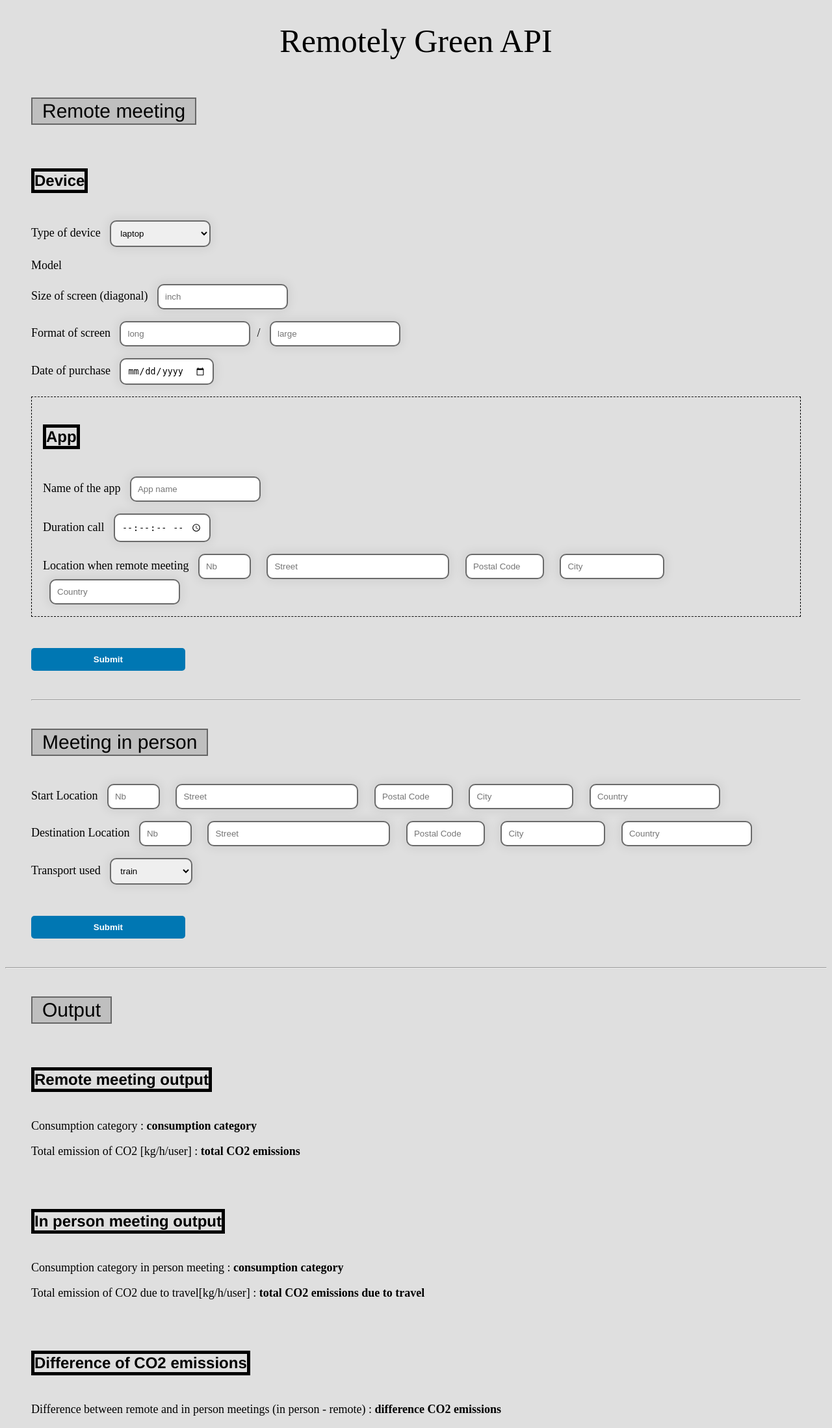
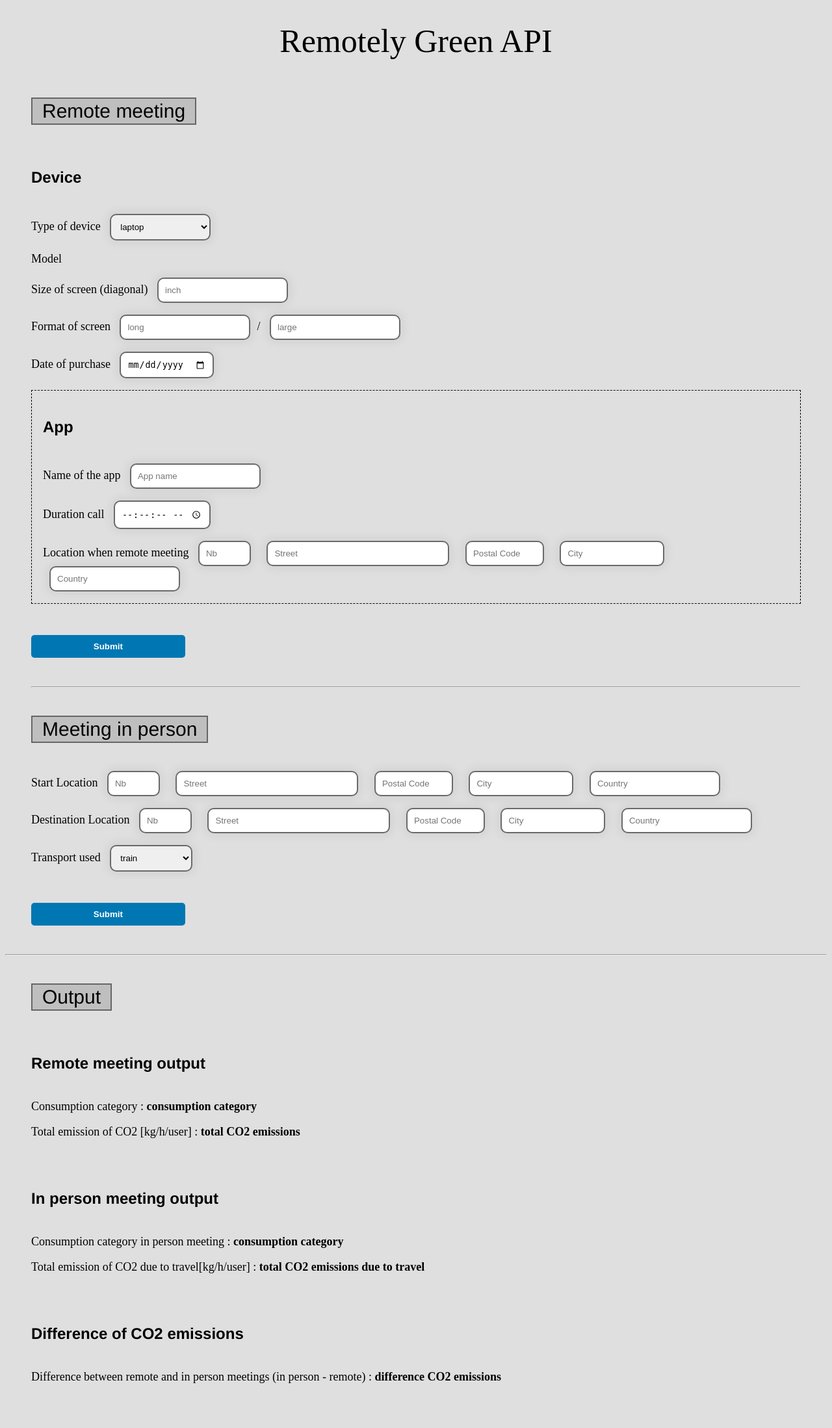
Before and after one commit to RemotelyGreenOrg/remotely-green, a Flask app: page /calculator in a window 1280 px wide. Shown: the whole page at 65% size. After the commit the page ends 2128 px from the top, so only its background shows below. Run offline with Flask 2, Linux system fonts and the light colour scheme.

Commit message:
removed h3 border

```diff
--- a/static/index.css
+++ b/static/index.css
@@ -24,7 +24,6 @@
     font-family: "Helvetica Neue";
     font-size: 24px;
     display: inline-block;
-    border: 5px solid;
 }
 
 p {
```
